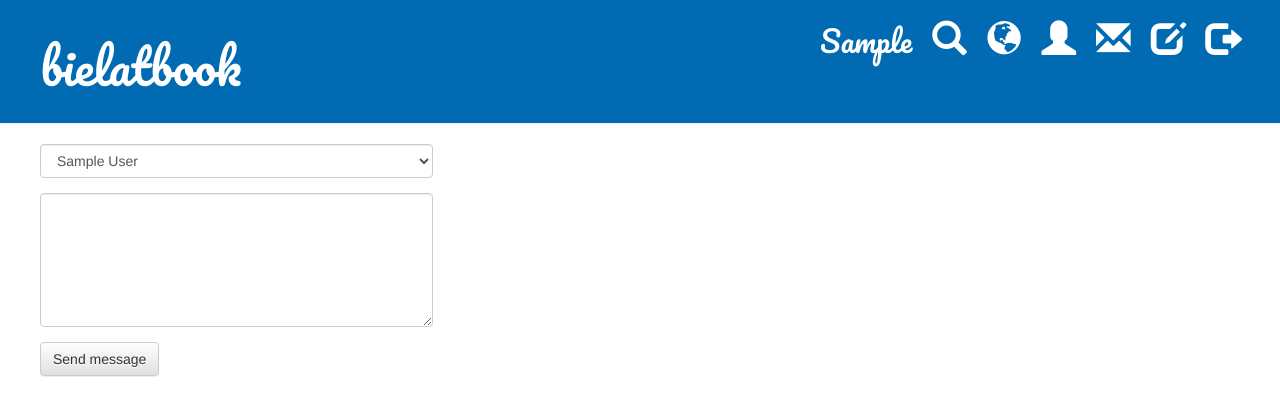
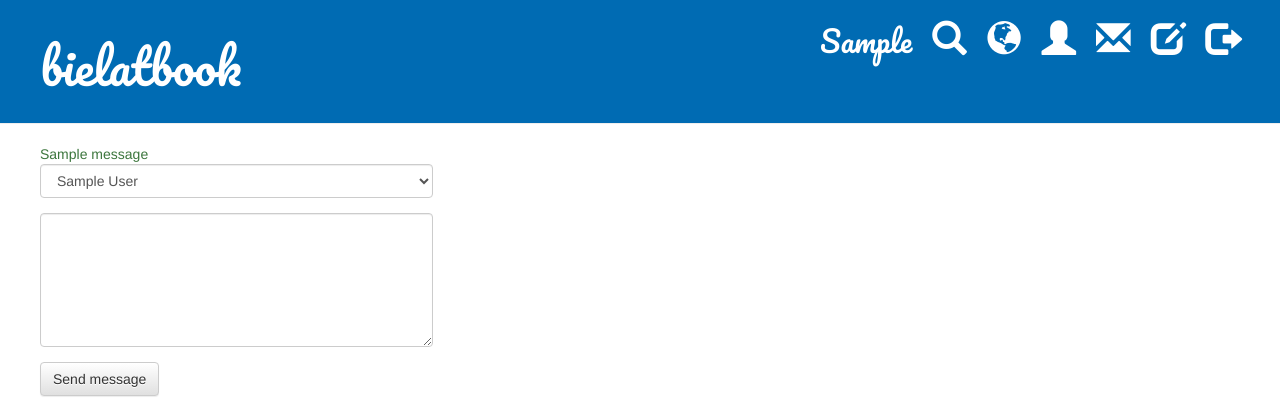
Before and after one commit to bielatm/bielatbook, a Django app: page /new_message/ in a window 1280 px wide. Shown: the top 420 px of the page. Run offline with Django 3.2, Linux system fonts and the light colour scheme; a user stored in the database is signed in; tables that the repository leaves empty hold one stand-in row (values such as "Sample post"); one stand-in notice (Sample message) is shown; some libraries are stand-ins or nearby versions.

Commit message:
ability to delete messages

```diff
--- a/book/templates/book/friends_list.html
+++ b/book/templates/book/friends_list.html
@@ -8,10 +8,10 @@
     </div>
     <div class="row">
         <div class="col-xs-11">
-            <div class="panel panel-info">
-                <div class="panel-heading"><b>This is list of your friends</b></div>
+            <div class="panel panel-success">
+                <div class="panel-heading"><b>Friends list</b></div>
                 <div class="panel-body">
-                    <p>Opis</p>
+                    <p>This is list of your all friends!</p>
                 </div>
                 <table class="table table-hover">
                     <thead>
--- a/book/templates/book/invitations.html
+++ b/book/templates/book/invitations.html
@@ -3,10 +3,10 @@
 {% block content %}
     <div class="row">
         <div class="col-xs-11">
-            <div class="panel panel-info">
+            <div class="panel panel-warning">
                 <div class="panel-heading"><b>Accept invitations!</b></div>
                 <div class="panel-body">
-                    <p>Opis</p>
+                    <p>If you know those users, click to add them to your friends!</p>
                 </div>
                 <table class="table table-hover">
                     <thead>
--- a/book/templates/book/messages_list.html
+++ b/book/templates/book/messages_list.html
@@ -4,8 +4,8 @@
     <a class="btn btn-default" href="{% url 'new_message' %}"><span class="glyphicon glyphicon-envelope"></span> Send new message</a>
     {% for message in messages_from_friends %}
         <div>
-            <h1>{{ message.author }}</h1>
-            <p>{{ message.text }}</p>
+            <h1><a href="{% url 'message_detail' pk=message.pk %}">{{ message.author }}</a></h1>
+            <p>{{ message.text|truncatechars:200 }}</p>
         </div>
     {% endfor %}
 {% endblock %}
--- a/book/templates/book/new_message.html
+++ b/book/templates/book/new_message.html
@@ -1,6 +1,11 @@
 {% extends 'book/base.html' %}
 
 {% block content %}
+    <div class="text-success">
+        {% for message in messages %}
+            {{ message }}
+        {% endfor %}
+    </div>
     <div class="row">
         <div class="col-xs-4">
             <form method="post" action="{% url 'new_message' %}">
--- a/book/urls.py
+++ b/book/urls.py
@@ -12,4 +12,6 @@ urlpatterns = [
     url(r'^friends/$', views.friends_list, name='friends_list'),
     url(r'^messages/$', views.messages_list, name='messages_list'),
     url(r'^new_message/$', views.new_message, name='new_message'),
+    url(r'^message/(?P<pk>\d+)$', views.message_detail, name='message_detail'),
+    url(r'^message/(?P<pk>\d+)/remove/$', views.message_remove, name='message_remove'),
 ]
--- a/book/views.py
+++ b/book/views.py
@@ -1,4 +1,4 @@
-from django.shortcuts import render, redirect
+from django.shortcuts import render, redirect, get_object_or_404
 from .forms import SignUpForm, UserProfileForm, MessageForm
 from django.contrib.auth.models import User
 from .models import UserProfile, FriendshipInvite, Friendship, Message
@@ -153,6 +153,7 @@ def messages_list(request):
     return render(request, 'book/messages_list.html', {'messages_from_friends': messages_from_friends})
 
 
+@login_required
 def new_message(request):
     user = request.user
     friends = [f.user for f in user.friendships.all()]
@@ -163,7 +164,21 @@ def new_message(request):
                               text=form.cleaned_data.get('text'),
                               receiver_id=form.cleaned_data.get('receiver_id'))
             message.save()
-            return redirect('friends_list')
+            messages.add_message(request, messages.INFO, 'Your message has been sent.')
+            return redirect('new_message')
     else:
         form = MessageForm(receiver_ids=[(f.id, '{0} {1}'.format(f.first_name, f.last_name)) for f in friends])
     return render(request, 'book/new_message.html', {'form': form, 'friends': friends})
+
+
+@login_required
+def message_detail(request, pk):
+    message = get_object_or_404(Message, pk=pk)
+    return render(request, 'book/message_detail.html', {'message': message})
+
+
+@login_required
+def message_remove(request, pk):
+    message = get_object_or_404(Message, pk=pk)
+    message.delete()
+    return redirect('book.views.messages_list')
```
Also changed, not shown: book/templates/book/message_detail.html (added, +10 -0 lines).
